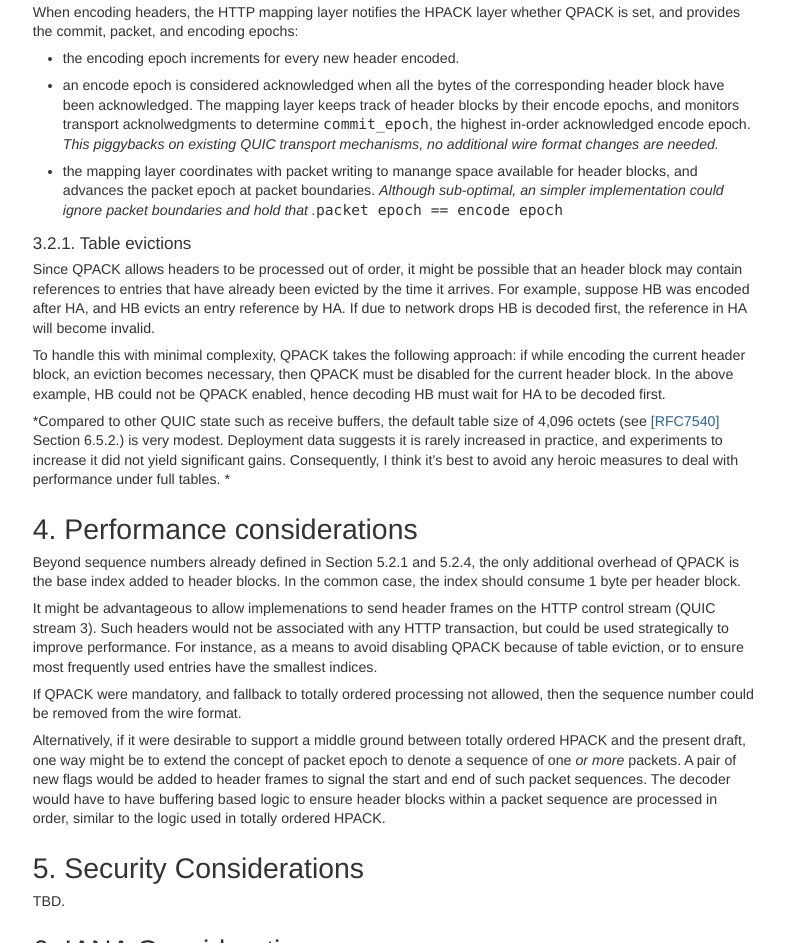
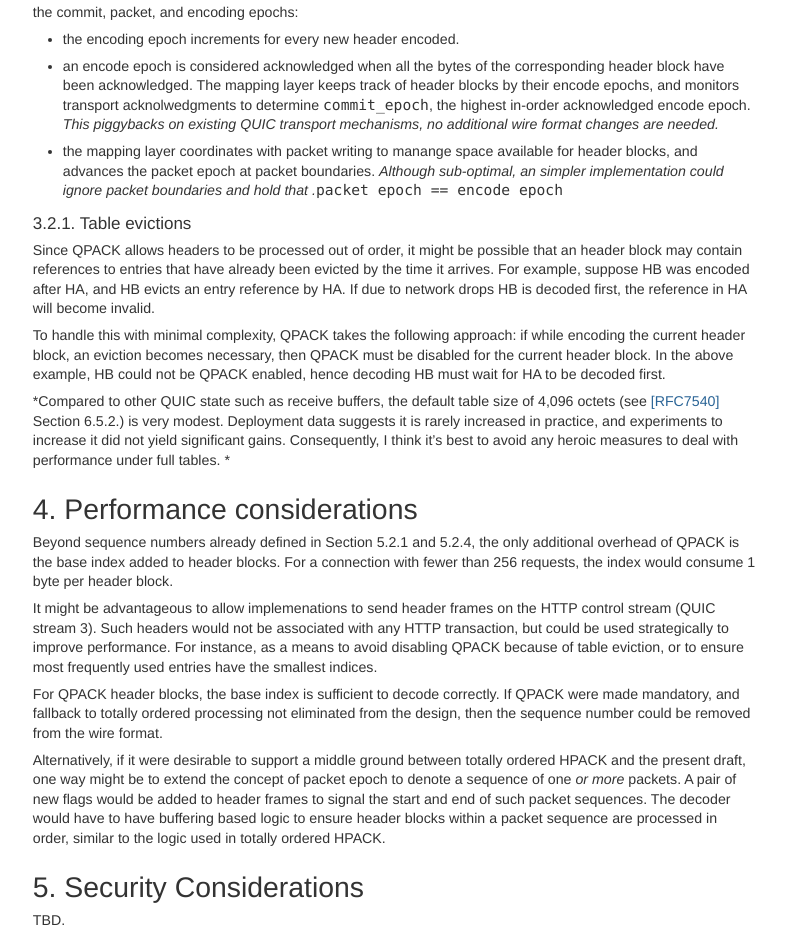
Before and after one commit to krasic/draft-krasic-quic-hpack, a plain HTML site: page draft-krasic-quic-qpack-latest.html in a window 1280 px wide. Shown: the part 2882-3825 px from the top of the page, without its empty margins (39-824 px from the left). Drawn offline with Linux system fonts and the light colour scheme.

Commit message:
word smith.

```diff
--- a/draft-krasic-quic-qpack-latest.html
+++ b/draft-krasic-quic-qpack-latest.html
@@ -408,7 +408,7 @@ address {
 <p id="rfc.section.2.2.1.p.1">HPACK indexed entries refer to an entry by its current position in the dynamic table.  As Figure 1 of <a href="#RFC7541">[RFC7541]</a> illustrates, newest entries have smallest indices, and oldest entries are evicted first if the table is full.  Under this scheme, each insertion to the table causes the index of all existing entries to change (implicitly).  The approach is acceptable for HTTP/2 because TCP is totally ordered, but it is is problematic in the out-of-order context of QUIC.</p>
 <p id="rfc.section.2.2.1.p.2">QPACK uses a hybrid absolute-relative indexing approach.  Every QPACK header block starts with an integer that conveys an absolute base index.  The format of individual indexed representations does not change, but their semantics become absolute in combination with the base index.  Similarly, the base index is used to perform table insertions at unambiguous positions.</p>
 <h1 id="rfc.section.3"><a href="#rfc.section.3">3.</a> <a href="#changes-to-hpack-and-http-over-quic" id="changes-to-hpack-and-http-over-quic">Changes to HPACK and HTTP over QUIC</a></h1>
-<p id="rfc.section.3.p.1">QPACK is optional on a per header block basis, and signaled by a new flag in the HEADERS and PUSH_PROMISE frames.  If this flag is absent, then the header block should be processed in strict order as per Section 4.2.1 of the HTTP mapping.</p>
+<p id="rfc.section.3.p.1">QPACK is optional on a per header block basis.  A QPACK enabled header block can be decoded on receipt, otherwise the header block should be processed in strict order as per Section 4.2.1 of the HTTP mapping.</p>
 <h2 id="rfc.section.3.1"><a href="#rfc.section.3.1">3.1.</a> <a href="#hpack-changes" id="hpack-changes">HPACK changes</a></h2>
 <p id="rfc.section.3.1.p.1">QPACK adds three integer <em>epochs</em> to HPACK state, all derived from the sequence numbers of HTTP Mapping (refer to <a href="#QUIC-HTTP">[QUIC-HTTP]</a> Sections 5.2.2 and 5.2.4.), and provided to the HPACK layer by the HTTP mapping:</p>
 <p/>
@@ -439,9 +439,9 @@ address {
 <p id="rfc.section.3.2.1.p.2">To handle this with minimal complexity, QPACK takes the following approach: if while encoding the current header block, an eviction becomes necessary, then QPACK must be disabled for the current header block.  In the above example, HB could not be QPACK enabled, hence decoding HB must wait for HA to be decoded first.</p>
 <p id="rfc.section.3.2.1.p.3">*Compared to other QUIC state such as receive buffers, the default table size of 4,096 octets (see <a href="#RFC7540">[RFC7540]</a> Section 6.5.2.) is very modest.  Deployment data suggests it is rarely increased in practice, and experiments to increase it did not yield significant gains.  Consequently, I think it&#8217;s best to avoid any heroic measures to deal with performance under full tables. *</p>
 <h1 id="rfc.section.4"><a href="#rfc.section.4">4.</a> <a href="#performance-considerations" id="performance-considerations">Performance considerations</a></h1>
-<p id="rfc.section.4.p.1">Beyond sequence numbers already defined in Section 5.2.1 and 5.2.4, the only additional overhead of QPACK is the base index added to header blocks.  In the common case, the index should consume 1 byte per header block.</p>
+<p id="rfc.section.4.p.1">Beyond sequence numbers already defined in Section 5.2.1 and 5.2.4, the only additional overhead of QPACK is the base index added to header blocks.  For a connection with fewer than 256 requests, the index would consume 1 byte per header block.</p>
 <p id="rfc.section.4.p.2">It might be advantageous to allow implemenations to send header frames on the HTTP control stream (QUIC stream 3).  Such headers would not be associated with any HTTP transaction, but could be used strategically to improve performance. For instance, as a means to avoid disabling QPACK because of table eviction, or to ensure most frequently used entries have the smallest indices.</p>
-<p id="rfc.section.4.p.3">If QPACK were mandatory, and fallback to totally ordered processing not allowed, then the sequence number could be removed from the wire format.</p>
+<p id="rfc.section.4.p.3">For QPACK header blocks, the base index is sufficient to decode correctly.  If QPACK were made mandatory, and fallback to totally ordered processing not eliminated from the design, then the sequence number could be removed from the wire format.</p>
 <p id="rfc.section.4.p.4">Alternatively, if it were desirable to support a middle ground between totally ordered HPACK and the present draft, one way might be to extend the concept of packet epoch to denote a sequence of one <em>or more</em> packets.  A pair of new flags would be added to header frames to signal the start and end of such packet sequences.  The decoder would have to have buffering based logic to ensure header blocks within a packet sequence are processed in order, similar to the logic used in totally ordered HPACK.</p>
 <h1 id="rfc.section.5"><a href="#rfc.section.5">5.</a> <a href="#security-considerations" id="security-considerations">Security Considerations</a></h1>
 <p id="rfc.section.5.p.1">TBD.</p>
```
Also changed, not shown: draft-krasic-quic-qpack-latest.txt, 1 other file.
